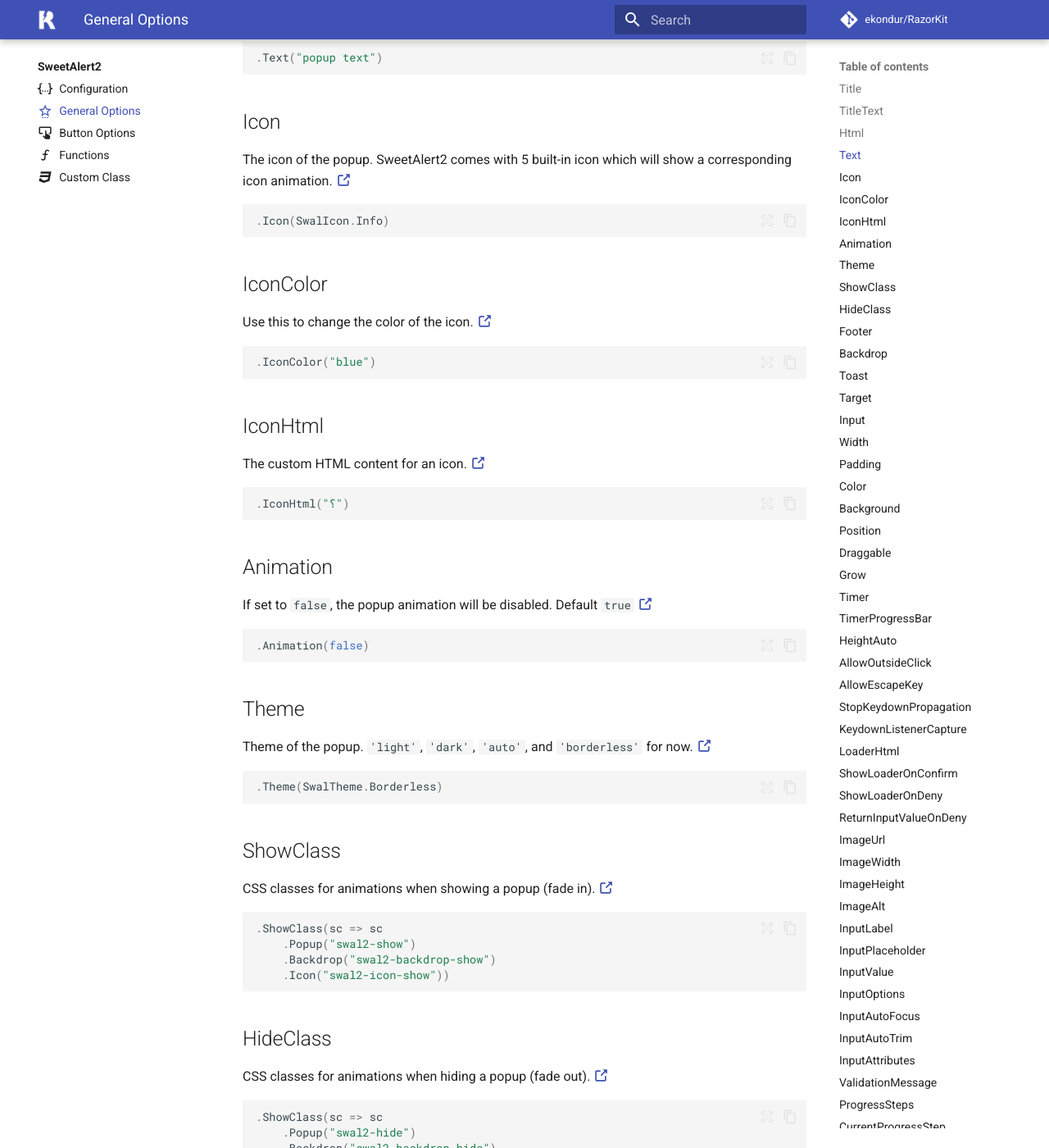
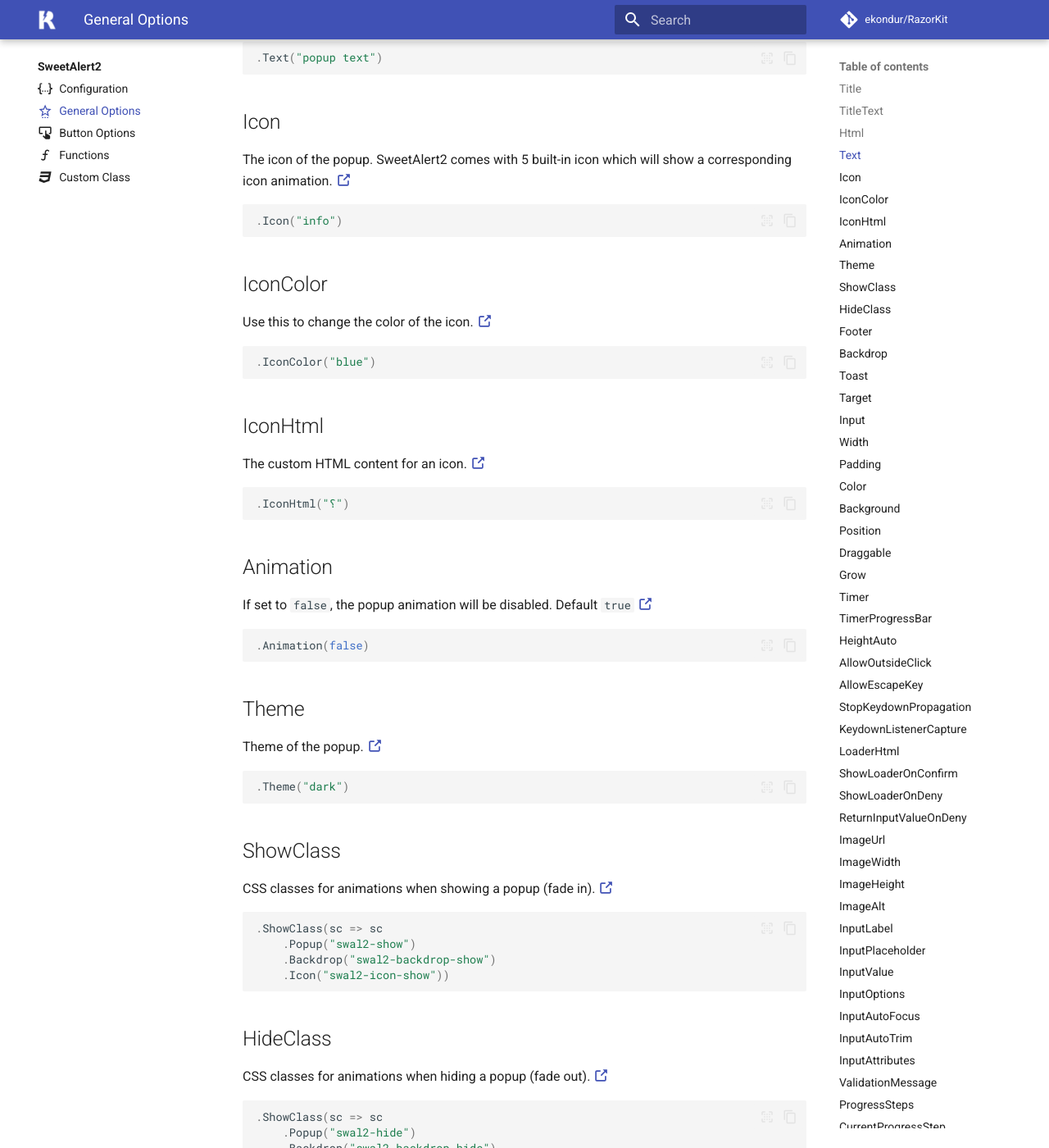
Before and after one commit to ekondur/RazorKit, an MkDocs documentation site: the page built from docs/sweetalert2/general.md, in a window 1280 px wide and 1400 px high, scrolled down 962 px. Shown: the whole window at 82% size. Built offline with MkDocs 1.6.1 and Material for MkDocs 9.7.7, drawn with Linux system fonts in a browser that asks for light colours; comment, search, counter and statistics services are not loaded; some of the changed text lies outside the part shown.

Commit message:
#19 v1.0.3 documentation updated

````diff
--- a/docs/sweetalert2/general.md
+++ b/docs/sweetalert2/general.md
@@ -38,7 +38,7 @@ A description for the popup. If ```text``` and ```html``` parameters are provide
 The icon of the popup. SweetAlert2 comes with 5 built-in icon which will show a corresponding icon animation.
 [:octicons-link-external-16:](https://sweetalert2.github.io/#icon)
 ```csharp
-.Icon(SwalIcon.Info)
+.Icon("info")
 ```
 
 ## IconColor
@@ -63,10 +63,10 @@ If set to ```false```, the popup animation will be disabled. Default ```true```
 ```
 
 ## Theme
-Theme of the popup. ```'light'```, ```'dark'```, ```'auto'```, and ```'borderless'``` for now.
+Theme of the popup.
 [:octicons-link-external-16:](https://sweetalert2.github.io/#theme)
 ```csharp
-.Theme(SwalTheme.Borderless)
+.Theme("dark")
 ```
 
 ## ShowClass
@@ -118,7 +118,7 @@ Default ```false```
 
 ## Target
 The container element for adding popup into. Default ```'body'```
-[:octicons-link-external-16:](https://sweetalert2.github.io/#)
+[:octicons-link-external-16:](https://sweetalert2.github.io/#target)
 ```csharp
 .Target("body")
 ```
````
Also changed, not shown: other parts of docs/sweetalert2/general.md (+2 -2 lines), 1 other file.
